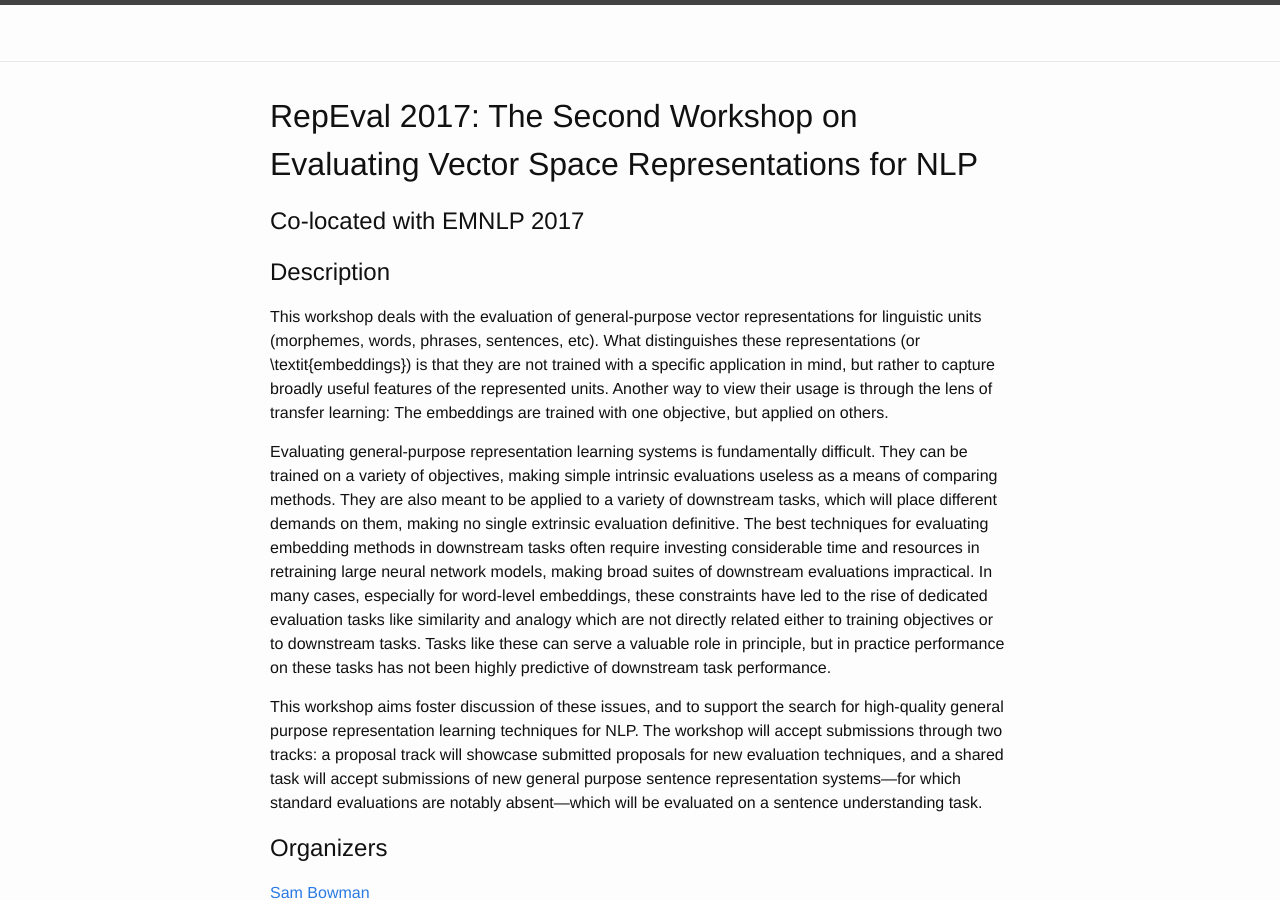
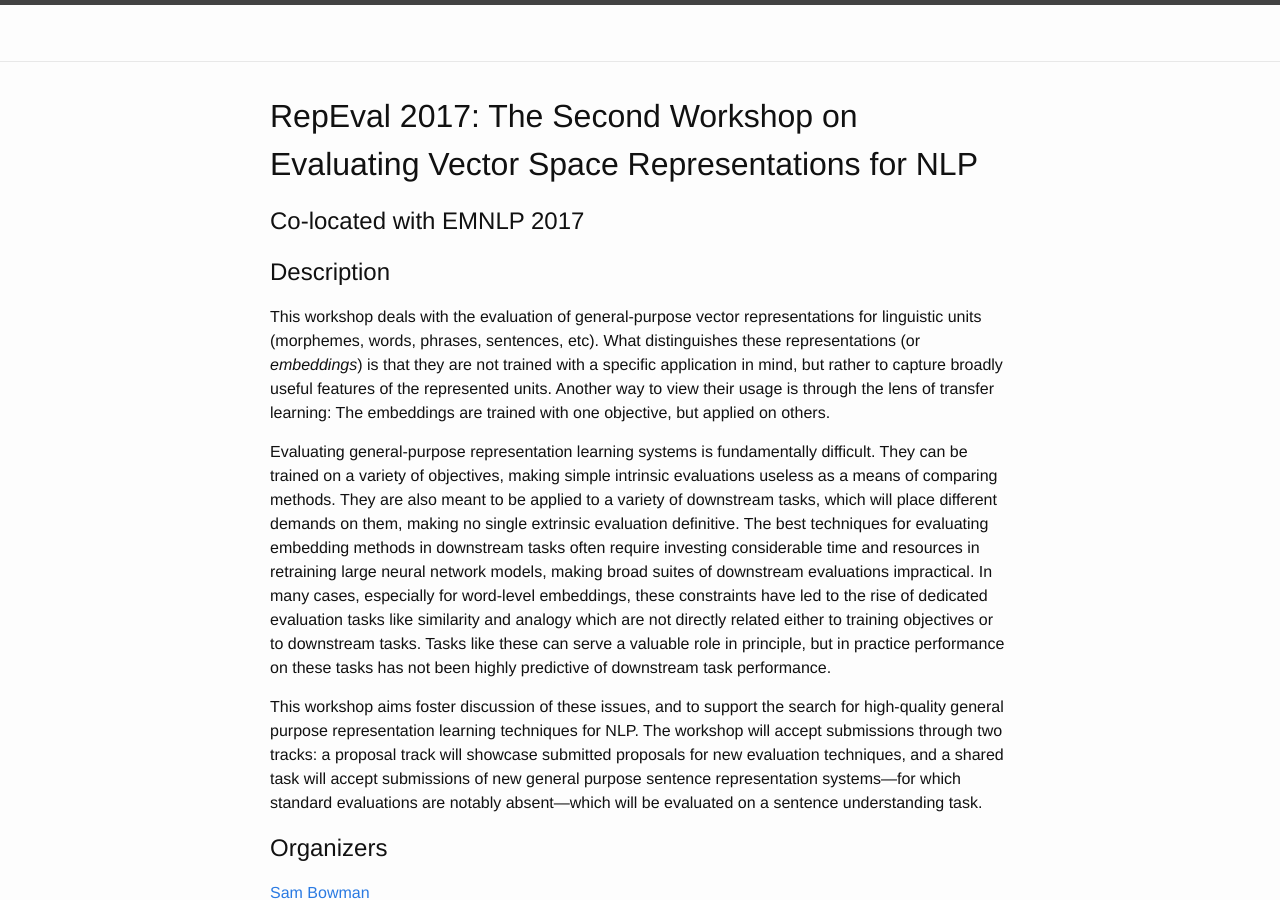
Before and after one commit to RepEval2017/RepEval2017.github.io, a Jekyll site: the page built from index.md, in a window 1280 px wide and 900 px high. Built offline with Jekyll 4.4.1, drawn with Linux system fonts in a browser that asks for light colours; some of the changed text lies outside the part shown.

```diff
--- a/_includes/footer.html
+++ b/_includes/footer.html
@@ -7,7 +7,8 @@
       <div class="footer-col  footer-col-1">
         <ul class="contact-list">
           <li>E-mail:</li>
-          <li><a href="mailto:{{ workshopemail }}">workshopemail</a></li>
+          <!-- <li><a href="mailto:{{ workshopemail }}">workshopemail</a></li> -->
+          Pending. Contact the organizers directly with concerns.
         </ul>
       </div>
 
--- a/index.md
+++ b/index.md
@@ -7,7 +7,7 @@ layout: default
 
 Description
 ---------
-This workshop deals with the evaluation of general-purpose vector representations for linguistic units (morphemes, words, phrases, sentences, etc). What distinguishes these representations (or \textit{embeddings}) is that they are not trained with a specific application in mind, but rather to capture broadly useful features of the represented units. Another way to view their usage is through the lens of transfer learning: The embeddings are trained with one objective, but applied on others.
+This workshop deals with the evaluation of general-purpose vector representations for linguistic units (morphemes, words, phrases, sentences, etc). What distinguishes these representations (or *embeddings*) is that they are not trained with a specific application in mind, but rather to capture broadly useful features of the represented units. Another way to view their usage is through the lens of transfer learning: The embeddings are trained with one objective, but applied on others.
 
 Evaluating general-purpose representation learning systems is fundamentally difficult. They can be trained on a variety of objectives, making simple intrinsic evaluations useless as a means of comparing methods. They are also meant to be applied to a variety of downstream tasks, which will place different demands on them, making no single extrinsic evaluation definitive. The best techniques for evaluating embedding methods in downstream tasks often require investing considerable time and resources in retraining large neural network models, making broad suites of downstream evaluations impractical. In many cases, especially for word-level embeddings, these constraints have led to the rise of dedicated evaluation tasks like similarity and analogy which are not directly related either to training objectives or to downstream tasks. Tasks like these can serve a valuable role in principle, but in practice performance on these tasks has not been highly predictive of downstream task performance.
 
```
